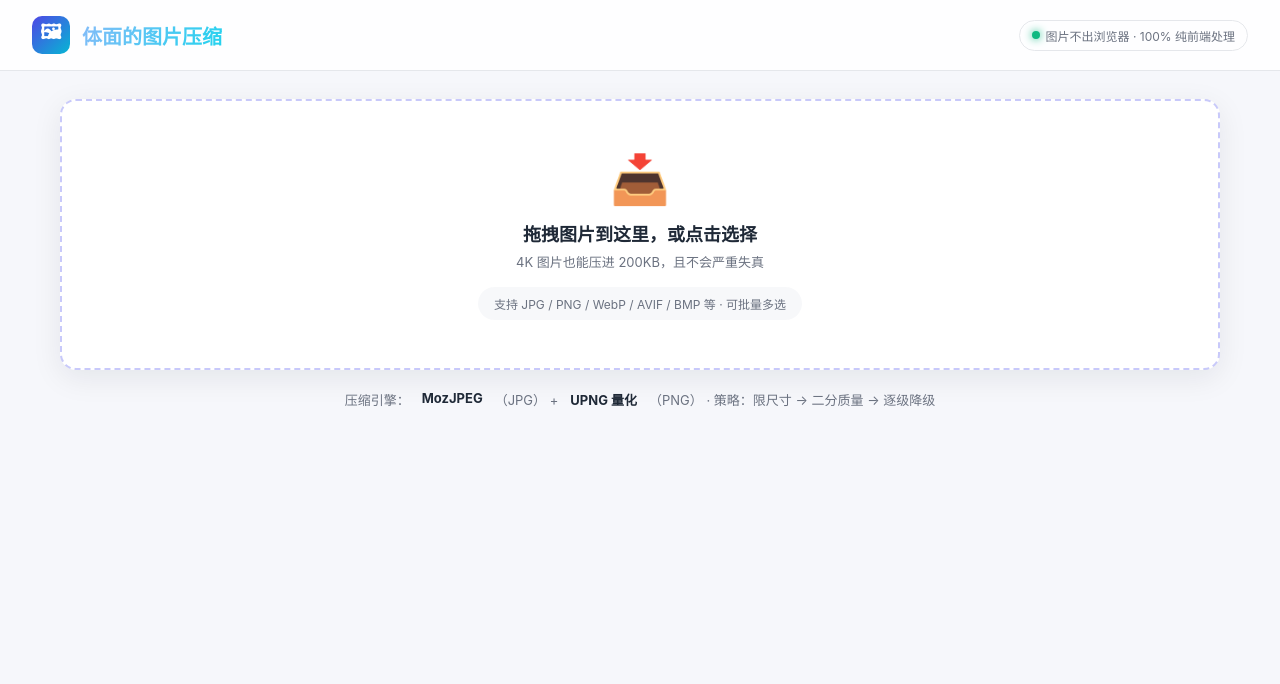
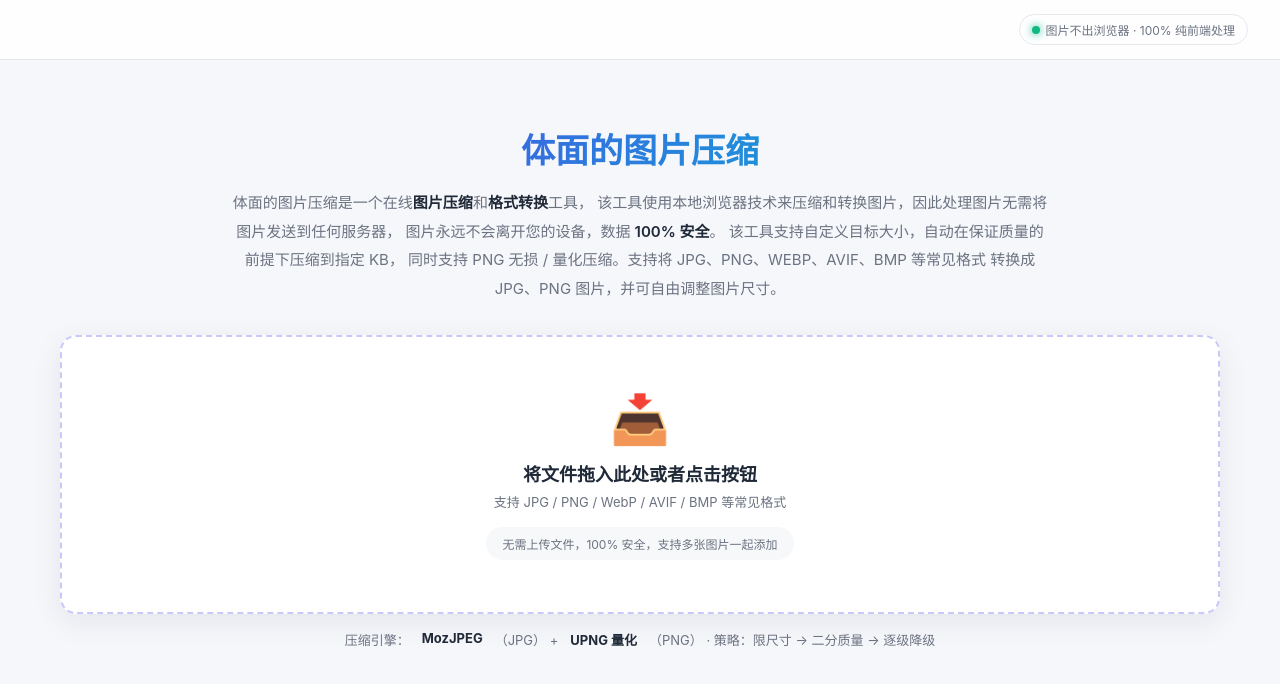
Before and after one commit to jwwl520/cover-compressor, a Vue app: page / in a window 1280 px wide. Shown: the top 684 px of the page. Built offline with nearby package versions, Linux system fonts and the light colour scheme.

Commit message:
﻿UI改版：删除logo、参考imgdiet布局、默认原尺寸+JPG、新增介绍文字

```diff
--- a/src/App.vue
+++ b/src/App.vue
@@ -18,7 +18,7 @@ const fileInput = ref(null);
 const settings = reactive({
   targetKB: 200,
   outType: 'image/jpeg', // image/jpeg | image/png
-  sizeMode: 'maxEdge',   // original | maxEdge | custom | percent
+  sizeMode: 'original',  // original | maxEdge | custom | percent
   maxEdge: 1920,
   customW: 1600,
   customH: null,
@@ -216,10 +216,6 @@ const totalSave = computed(() => {
 
 <template>
   <header class="app-header">
-    <div class="brand">
-      <span class="brand-icon">🖼</span>
-      <span>体面的图片压缩</span>
-    </div>
     <span class="privacy-badge"><span class="dot"></span> 图片不出浏览器 · 100% 纯前端处理</span>
   </header>
 
@@ -234,8 +230,20 @@ const totalSave = computed(() => {
   />
 
   <main class="app-main">
-    <!-- 空状态：上传区 -->
-    <div v-if="!items.length">
+    <!-- 标题与介绍 -->
+    <section class="hero">
+      <h1>体面的图片压缩</h1>
+      <p class="hero-desc">
+        体面的图片压缩是一个在线<strong>图片压缩</strong>和<strong>格式转换</strong>工具，
+        该工具使用本地浏览器技术来压缩和转换图片，因此处理图片无需将图片发送到任何服务器，
+        图片永远不会离开您的设备，数据 <strong>100% 安全</strong>。
+        该工具支持自定义目标大小，自动在保证质量的前提下压缩到指定 KB，
+        同时支持 PNG 无损 / 量化压缩。支持将 JPG、PNG、WEBP、AVIF、BMP 等常见格式
+        转换成 JPG、PNG 图片，并可自由调整图片尺寸。
+      </p>
+    </section>
+
+    <!-- 上传区（始终显示） -->
     <div
       class="upload-zone"
       :class="{ dragover: isDragging }"
@@ -245,14 +253,14 @@ const totalSave = computed(() => {
       @drop.prevent="onDrop"
     >
       <div class="upload-icon">📥</div>
-        <div class="upload-title">拖拽图片到这里，或点击选择</div>
-        <div class="upload-sub">4K 图片也能压进 200KB，且不会严重失真</div>
-        <div class="upload-hint">支持 JPG / PNG / WebP / AVIF / BMP 等 · 可批量多选</div>
+      <div class="upload-title">将文件拖入此处或者点击按钮</div>
+      <div class="upload-sub">支持 JPG / PNG / WebP / AVIF / BMP 等常见格式</div>
+      <div class="upload-hint">无需上传文件，100% 安全，支持多张图片一起添加</div>
     </div>
 
-      <div class="summary-bar" style="justify-content: center; margin-top: 20px">
+    <!-- 空状态：引擎说明 -->
+    <div v-if="!items.length" class="summary-bar engine-note">
       压缩引擎：<b>MozJPEG</b>（JPG） + <b>UPNG 量化</b>（PNG） · 策略：限尺寸 → 二分质量 → 逐级降级
-      </div>
     </div>
 
     <!-- 有图：设置 + 处理 -->
--- a/src/style.css
+++ b/src/style.css
@@ -42,8 +42,8 @@ a { color: inherit; }
 .app-header {
   display: flex;
   align-items: center;
-  justify-content: space-between;
-  padding: 16px 32px;
+  justify-content: flex-end;
+  padding: 14px 32px;
   border-bottom: 1px solid var(--border);
   background: rgba(255, 255, 255, 0.85);
   backdrop-filter: blur(12px);
@@ -105,13 +105,48 @@ a { color: inherit; }
   padding: 28px 20px 60px;
 }
 
+/* 顶部标题与介绍 */
+.hero {
+  text-align: center;
+  padding: 36px 20px 6px;
+  max-width: 860px;
+  margin: 0 auto;
+}
+
+.hero h1 {
+  font-size: 34px;
+  font-weight: 800;
+  margin-bottom: 16px;
+  background: linear-gradient(120deg, var(--primary), var(--accent));
+  -webkit-background-clip: text;
+  background-clip: text;
+  color: transparent;
+}
+
+.hero-desc {
+  font-size: 15px;
+  line-height: 1.9;
+  color: var(--text-dim);
+}
+
+.hero-desc strong {
+  color: var(--text);
+  font-weight: 600;
+}
+
+.engine-note {
+  justify-content: center;
+  margin-top: 22px;
+}
+
 /* 上传区 */
 .upload-zone {
+  margin-top: 26px;
   border: 2px dashed rgba(99, 102, 241, 0.35);
   border-radius: var(--radius);
   background: #ffffff;
   box-shadow: var(--shadow);
-  padding: 48px 20px;
+  padding: 52px 20px;
   text-align: center;
   cursor: pointer;
   transition: all 0.25s ease;
```
Lines whose indentation alone changed are shown as unchanged.
